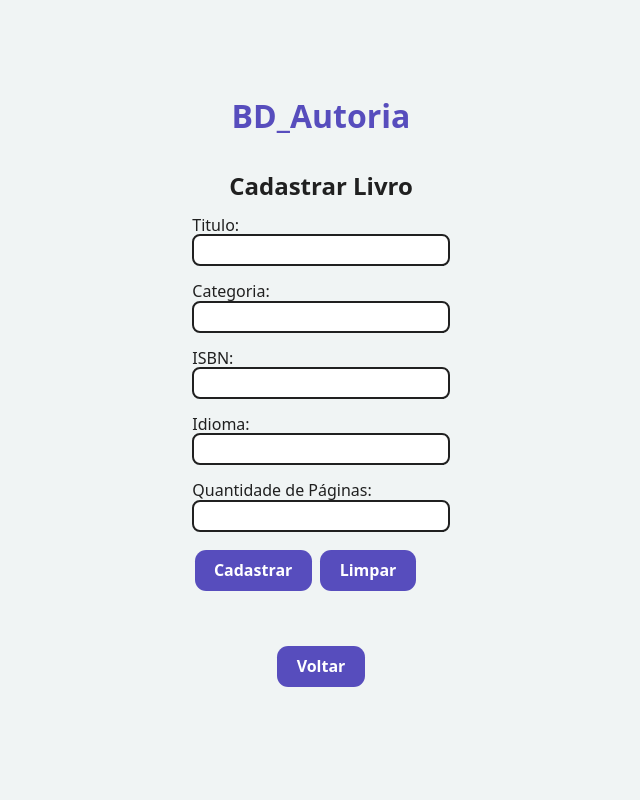
After one commit to Chrb09/AutoriaBD-PW2, a PHP site: page /incluir.php in a window 1280 px wide. The commit adds this page. Shown: the whole page, without its empty margins (319-959 px from the left). Run offline with PHP 8.4, Linux system fonts and the light colour scheme.

Commit message:
incluir livro

```diff
--- a/autor.php
+++ b/autor/autor.php
@@ -1,6 +1,6 @@
 <?php
 
-include_once 'conectar.php';
+include_once '../conectar.php';
 
 // parte 1 - atributos
 class Autor
--- a/autoria.php
+++ b/autoria/autoria.php
@@ -1,6 +1,6 @@
 <?php
 
-include_once 'conectar.php';
+include_once '../conectar.php';
 
 // parte 1 - atributos
 class Autoria
--- a/css/style.css
+++ b/css/style.css
@@ -4,6 +4,7 @@
   margin: 0;
   padding: 0;
   box-sizing: border-box;
+  border: none;
   text-decoration: none;
   font-family: system-ui, -apple-system, BlinkMacSystemFont, "Segoe UI", Roboto, Oxygen, Ubuntu, Cantarell, "Open Sans",
     "Helvetica Neue", sans-serif;
@@ -46,6 +47,12 @@ main {
   justify-content: center;
   gap: 1rem;
 }
+h4 {
+  color: #f0415e;
+}
+li {
+  width: 48%;
+}
 li button {
   width: 100%;
 }
@@ -56,16 +63,33 @@ ul {
   justify-content: center;
   flex-wrap: wrap;
   width: 15rem;
-  gap: 0.25rem;
+  gap: 4%;
 }
 li:nth-child(1) {
-  width: 10rem;
+  width: 50%;
 }
 body {
   color: #202020;
   background-color: #f0f4f4;
 }
-
+input {
+  border-width: 2px;
+  border-style: solid;
+  border-color: #202020;
+  border-radius: 0.5em;
+  padding-block: 0.3em;
+  padding-inline: 0.7em;
+  transition: border-color 0.3s;
+}
+input:focus,
+input:focus-visible {
+  background-color: #e6ffff;
+}
+form {
+  display: flex;
+  flex-direction: column;
+  gap: 1rem;
+}
 th,
 td {
   padding-inline: 1rem;
--- /dev/null
+++ b/livro/incluir.php
@@ -0,0 +1,60 @@
+<!DOCTYPE html>
+<html lang="html">
+
+<head>
+    <meta charset="UTF-8">
+    <link rel="icon" href="img/icon.png" />
+    <link rel="stylesheet" href="../css/normalize.css" />
+    <link rel="stylesheet" href="../css/style.css" />
+    <meta name="viewport" content="width=device-width, initial-scale=1.0">
+    <title>Cadastrar</title>
+</head>
+
+<body>
+    <main>
+        <h1>BD_Autoria</h1>
+        <h2>Cadastrar Livro</h2>
+        <form name="formProduto" method="POST" action="">
+            <div class="linha">
+                <p>Titulo:</p>
+                <input name="txttitulo" type="text" maxlength="50" placeholder="">
+            </div>
+            <div class="linha">
+                <p>Categoria:</p>
+                <input name="txtcategoria" type="text" maxlength="20" placeholder="">
+            </div>
+            <div class="linha">
+                <p>ISBN:</p>
+                <input name="txtisbn" type="text" maxlength="17" placeholder="">
+            </div>
+            <div class="linha">
+                <p>Idioma:</p>
+                <input name="txtidioma" type="text" maxlength="20" placeholder="">
+            </div>
+            <div class="linha">
+                <p>Quantidade de Páginas:</p>
+                <input name="txtqtdepag" type="text" maxlength="40" placeholder="">
+            </div>
+            <div class="linha"><button name="enviar" type="submit">Cadastrar</button>
+                <button name="limpar" type="reset">Limpar</button>
+            </div>
+        </form>
+        <?php
+        extract($_POST, EXTR_OVERWRITE);
+        if (isset($enviar)) {
+            include_once 'livro.php';
+            $liv = new Livro();
+            $liv->setTitulo($txttitulo);
+            $liv->setCategoria($txtcategoria);
+            $liv->setISBN($txtisbn);
+            $liv->setIdioma($txtidioma);
+            $liv->setQtdePag($txtqtdepag);
+            echo "<h2>" . $liv->salvar() . "</h2>";
+        }
+        ?>
+        <br> <button onclick="location.href='../menu.html'">Voltar</button>
+        <br>
+    </main>
+</body>
+
+</html>
--- a/listar_livro.php
+++ b/livro/listar.php
@@ -4,7 +4,7 @@
 <head>
     <meta charset="UTF-8">
     <link rel="icon" href="img/icon.png" />
-    <link rel="stylesheet" href="css/style.css" />
+    <link rel="stylesheet" href="../css/style.css" />
     <meta name="viewport" content="width=device-width, initial-scale=1.0">
     <title>Listar</title>
 </head>
@@ -12,7 +12,7 @@
 <body>
     <main>
         <h1>BD_Autoria</h1>
-        <h2>Livro</h2>
+        <h2>Listar Livro</h2>
 
         <?php
         include_once 'livro.php';
@@ -71,7 +71,7 @@
             }
             ?>
         </table>
-        <br> <button onclick="location.href='menu.html'">Voltar</button>
+        <br> <button onclick="location.href='../menu.html'">Voltar</button>
         <br>
     </main>
 </body>
```
Also changed, not shown: autor/listar.php (renamed from listar_autoria.php, +18 -10 lines), autoria/listar.php (renamed from listar_autor.php, +10 -18 lines), livro/livro.php (renamed from livro.php, +19 -2 lines), menu.html (+15 -15 lines), css/normalize.css (added), 1 other file.
